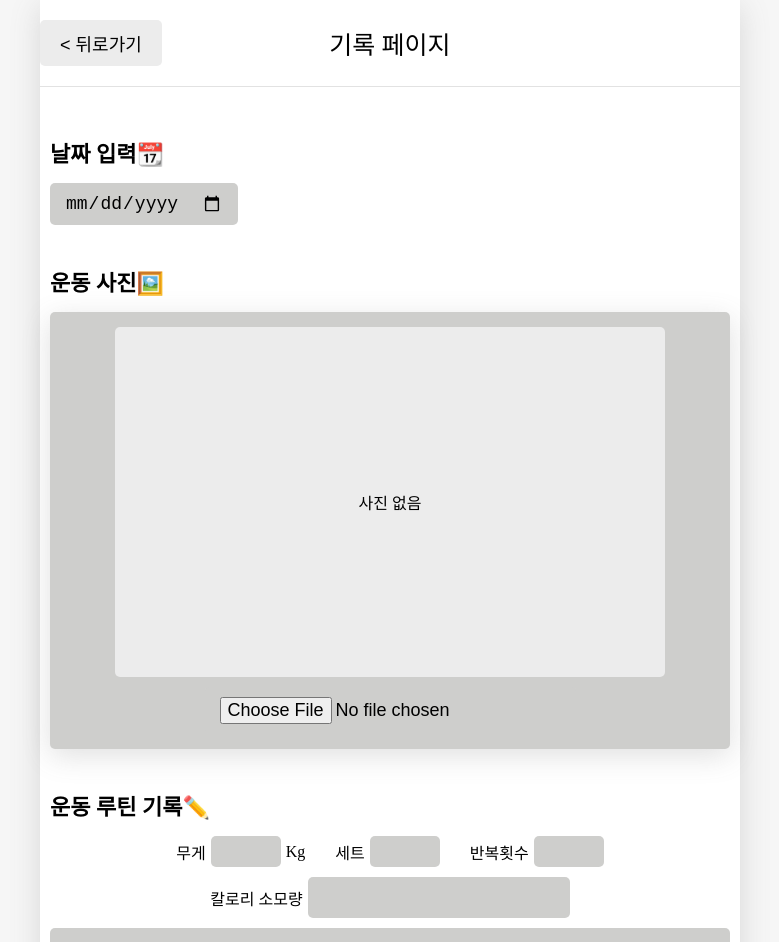
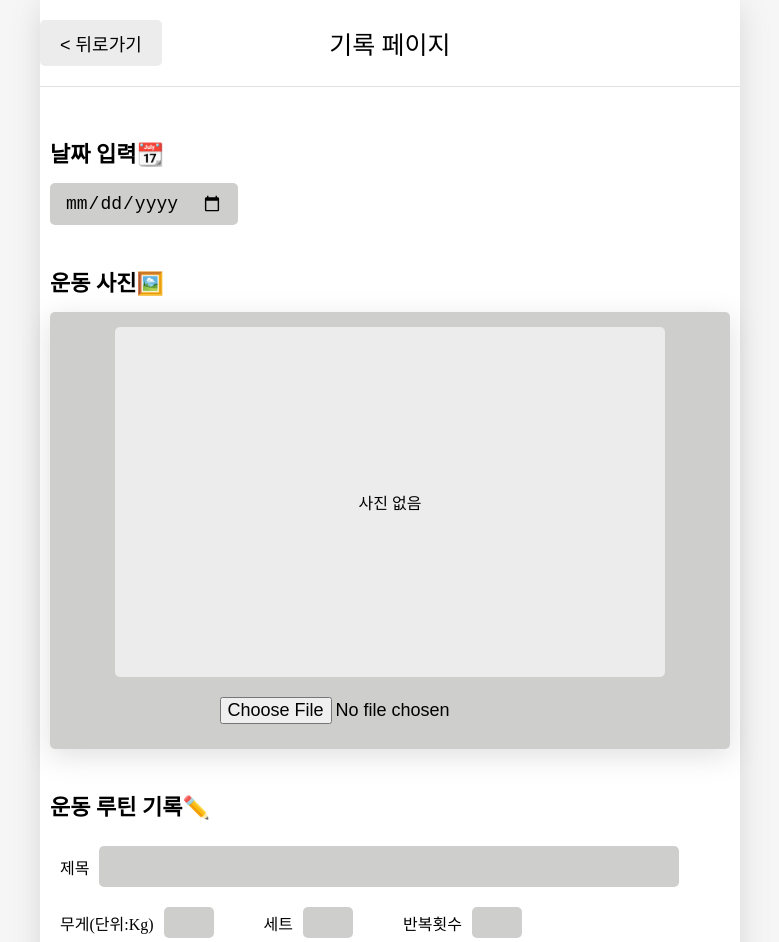
Before and after one commit to kingjaesung/react-fitness-project, a React (Create React App) app in the folder fitness/: page /New in a window 1280 px wide. Shown: the top 942 px of the page, without its empty margins (250-1029 px from the left). Built offline with nearby package versions, Linux system fonts and the light colour scheme.

Commit message:
Editor css 레이아웃 추가 및 수정

```diff
--- a/fitness/src/App.js
+++ b/fitness/src/App.js
@@ -4,7 +4,7 @@ import Home from "./page/Home";
 import New from "./page/New";
 import Edit from "./page/Edit";
 import Exercise from "./page/Exercise";
-import React, { useState, useReducer, useEffect, useRef } from "react";
+import React, { useReducer, useEffect, useRef } from "react";
 
 const today = new Date();
 
@@ -23,6 +23,7 @@ const mokData = [
     count: 12,
     date: formattedDate,
     calorie: 50,
+    content: "test1",
   },
   {
     no: 1,
@@ -32,6 +33,7 @@ const mokData = [
     count: 12,
     date: formattedDate,
     calorie: 50,
+    content: "test2",
   },
   {
     no: 2,
@@ -41,6 +43,7 @@ const mokData = [
     count: 12,
     date: formattedDate,
     calorie: 50,
+    content: "test2",
   },
 ];
 
@@ -80,7 +83,7 @@ function App() {
     });
   }, []);
 
-  const onCreate = (title, weight, set, count, date, calorie) => {
+  const onCreate = (title, weight, set, count, calorie, content) => {
     dispatch({
       type:"CREATE",
       data:{
@@ -89,14 +92,15 @@ function App() {
         weight,
         set,
         count,
-        data: formattedDate,
+        date: formattedDate,
         calorie,
+        content,
       },
     });
     noRef.current += 1;
   };
 
-  const onUpdate = (no, title, weight, set, count, date ,calorie) => {
+  const onUpdate = (no, title, weight, set, count, date ,calorie, content) => {
     console.log("dispatch 호출 전", { no, title, weight, set, count, date, calorie });
     dispatch({
       type: "UPDATE",
@@ -108,6 +112,7 @@ function App() {
         count,
         date,
         calorie,
+        content,
       },
     });
   };
--- a/fitness/src/component/Editor.css
+++ b/fitness/src/component/Editor.css
@@ -80,26 +80,51 @@
 
 .numberInputDiv {
     display: flex;
-    flex-wrap: wrap;
-    gap: 30px;
-    justify-content: center;
-    margin: 10px 0;
+    margin: 10px 10px;
+    align-items: center;
+    justify-content: start;
 }
 
 .numberInputDiv label {
     display: flex;
     align-items: center;
-    gap: 5px;
+    margin-right: 10px;
     font-size: 16px;
 }
 
 .numberInputDiv input[type="number"] {
-    width: 60px;
+    width: 40px;
     padding: 5px;
     border-radius: var(--border-radius);
     border: none;
+    margin-right: 50px;
 }
 
 input[type="file"] {
     cursor: pointer;
 }
+
+.titleInputDiv{
+    display: flex;
+    align-items: center;
+    justify-content: start;
+    margin: 10px 10px;
+}
+
+.titleInputDiv input{
+    width: 550px;
+    margin: 10px 10px;
+}
+
+.calInputDiv{
+    justify-content: start;
+    margin: 10px 10px;
+}
+
+.calInputDiv input{
+    width: 200px;
+}
+
+.calInputDiv label {
+    margin-right: 10px;
+}
--- a/fitness/src/component/Editor.js
+++ b/fitness/src/component/Editor.js
@@ -32,13 +32,21 @@ const Editor = () => {
             <div className="editor_section">
                 <h4>운동 루틴 기록✏️</h4>
                 <div className="input_wrapper">
-                    <div className='numberInputDiv'>
-                        <label>무게 <input type='number' /> Kg</label>
-                        <label>세트 <input type='number' /></label>
-                        <label>반복횟수 <input type='number' /></label>
+                    <div className='titleInputDiv'>
+                        <label>제목</label>
+                        <input type='text'></input>
                     </div>
                     <div className='numberInputDiv'>
-                        <label>칼로리 소모량 <input type='text' readOnly /></label>
+                        <label>무게(단위:Kg)</label>
+                        <input type='number' />
+                        <label>세트</label>
+                        <input type='number' />
+                        <label>반복횟수</label>
+                        <input type='number' />
+                    </div>
+                    <div className='calInputDiv'>
+                        <label>칼로리 소모량</label>
+                        <input type='text' readOnly />
                     </div>
                     <textarea placeholder="오늘 운동 기록" />
                 </div>
--- a/fitness/src/page/New.js
+++ b/fitness/src/page/New.js
@@ -2,10 +2,13 @@ import { useNavigate } from "react-router-dom";
 import Header from "../component/Header";
 import Button from "../component/Button";
 import Editor from "../component/Editor";
+import { useContext } from "react";
+import { DiaryDispatchContext } from "../App";
 
 
 const New = () => {
     const navigate = useNavigate();
+    const {onCreate} = useContext(DiaryDispatchContext);
 
     const goBack = () => {
         navigate(-1);
@@ -15,7 +18,7 @@ const New = () => {
     return (
         <div>
             <Header title={headerTitle} left={<Button text="< 뒤로가기" onClick={goBack} />} />
-            <Editor />
+            <Editor onCreate={onCreate} />
         </div>
     )
 }
```
